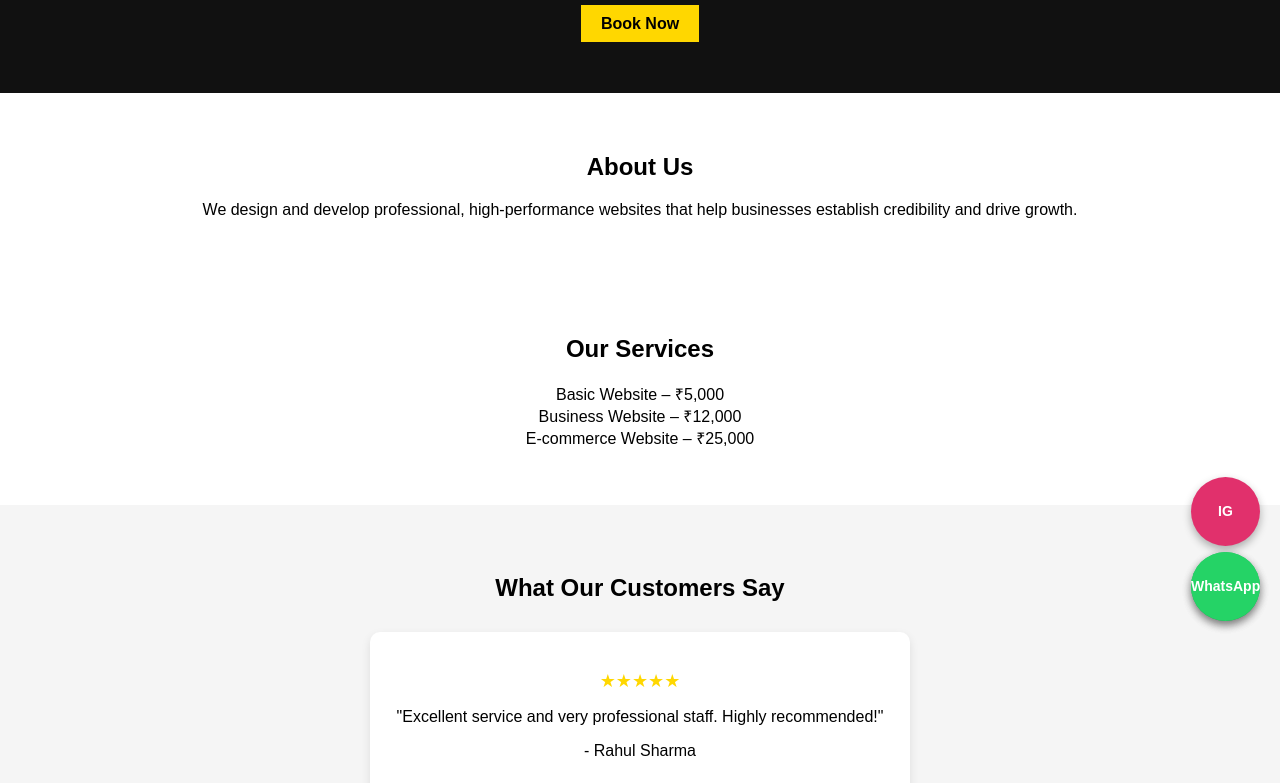
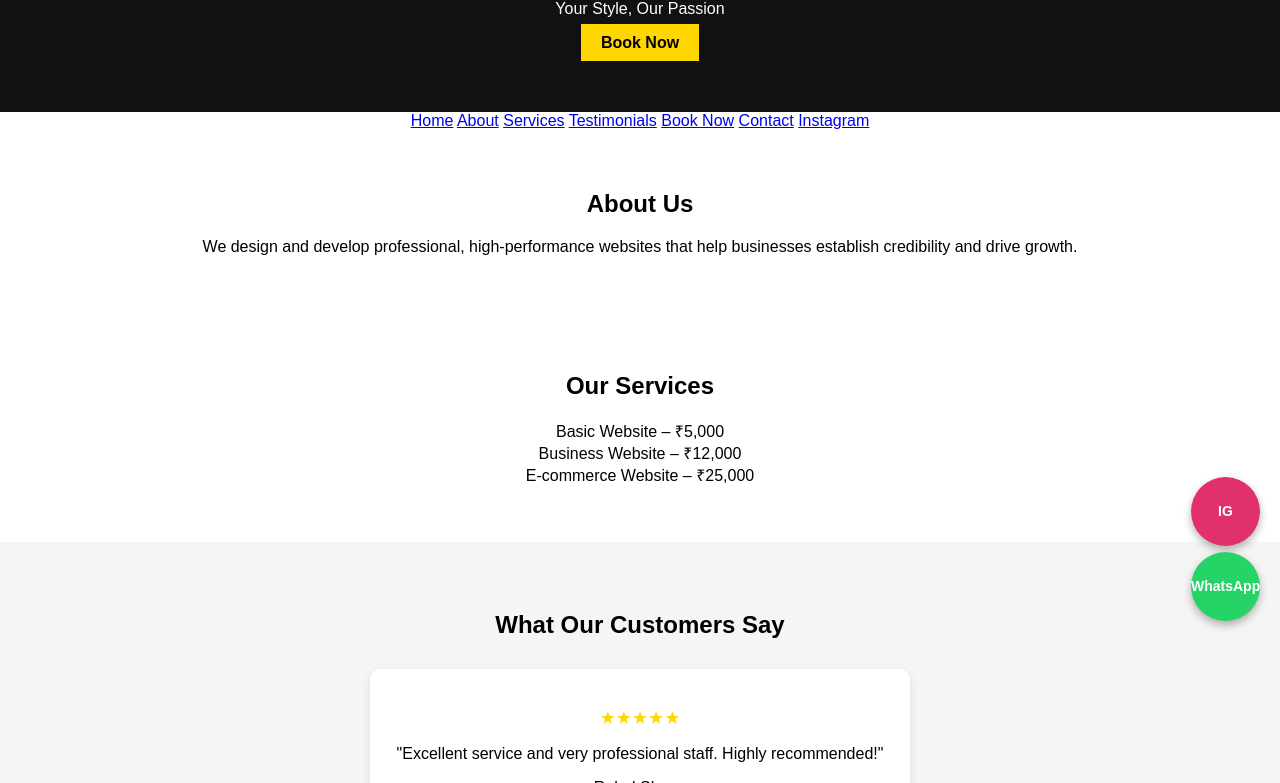
Before and after one commit to Nimratpalsingh/demo-business-site, a plain HTML site: page index.html in a window 1280 px wide. Shown: the part 159-942 px from the top of the page. Drawn offline with Linux system fonts and the light colour scheme.

Commit message:
Update index.html

```diff
--- a/index.html
+++ b/index.html
@@ -2,34 +2,43 @@
 <html>
 <head>
     <title>Nimratpal's Website</title>
+    <link href="https://fonts.googleapis.com/css2?family=Bungee&display=swap" rel="stylesheet">
     <link rel="stylesheet" href="style.css">
 </head>
 <body>
 
 <header>
+    <div class="menu-toggle" onclick="toggleMenu()">☰</div>
     <h1>Nimratpal Singh</h1>
     <p>Your Style, Our Passion</p>
-    <a href="https://wa.me/917626941693?text=Hi%2C%20I%20am%20interested%20in%20your%20services"
-   class="btn"
-   target="_blank">
-   Book Now
-</a>
+    <a href="booking.html" class="btn">Book Now</a>
 </header>
 
-<section class="about">
+<nav class="side-menu" id="sideMenu">
+    <a href="index.html">Home</a>
+    <a href="#about">About</a>
+    <a href="#services">Services</a>
+    <a href="#testimonials">Testimonials</a>
+    <a href="booking.html">Book Now</a>
+    <a href="#contact">Contact</a>
+    <a href="https://instagram.com/nimratpal.singhh" target="_blank">Instagram</a>
+</nav>
+
+<section id="about" class="about">
     <h2>About Us</h2>
     <p>We design and develop professional, high-performance websites that help businesses establish credibility and drive growth.</p>
 </section>
 
-<section class="services">
+<section id="services" class="services">
     <h2>Our Services</h2>
     <ul>
         <li>Basic Website – ₹5,000</li>
         <li>Business Website – ₹12,000</li>
         <li>E-commerce Website – ₹25,000</li>
     </ul>
+
 </section>
-<section class="testimonials">
+<section id="services" class="testimonials">
     <h2>What Our Customers Say</h2>
 
     <div class="testimonial-box">
@@ -49,6 +58,8 @@
         <p>"Affordable pricing and great hygiene standards."</p>
         <h4>- Karan Mehta</h4>
     </div>
+
+
 </section>
 
 <section id="contact" class="contact">
@@ -56,6 +67,8 @@
     <p>📞 7626941693</p>
     <p>📸 <a href="https://instagram.com/nimratpal.singhh" target="_blank" class="social-link">Instagram</a></p>
     <p>📍 Sector 12, Chandigarh</p>
+
+
 </section>
 <section class="map-section">
     <h2>Find Us</h2>
@@ -79,8 +92,6 @@
 </a>
 
 <!-- WhatsApp Button -->
-<a href="https://wa.me/919876543210" class="whatsapp-float" target="_blank">
-    WA
 </a>
 <a href="https://wa.me/917626941693" class="whatsapp-float" target="_blank">
     WhatsApp
@@ -91,9 +102,15 @@
     <a href="https://wa.me/917626941693?text=Hi%2C%20I%20am%20interested%20in%20your%20services" target="_blank">💬 WhatsApp</a>
     <a href="https://www.google.com/maps/search/?api=1&query=Sector+12+Chandigarh" target="_blank">📍 Directions</a>
 </div>
+<script>
+    window.addEventListener("load", function () {
+        document.body.classList.add("loaded");
+    });
+</script>
+<script>
+function toggleMenu() {
+    document.getElementById("sideMenu").classList.toggle("active");
+}
+</script>
 </body>
 </html>
-
-
-</body>
-</html>
```
